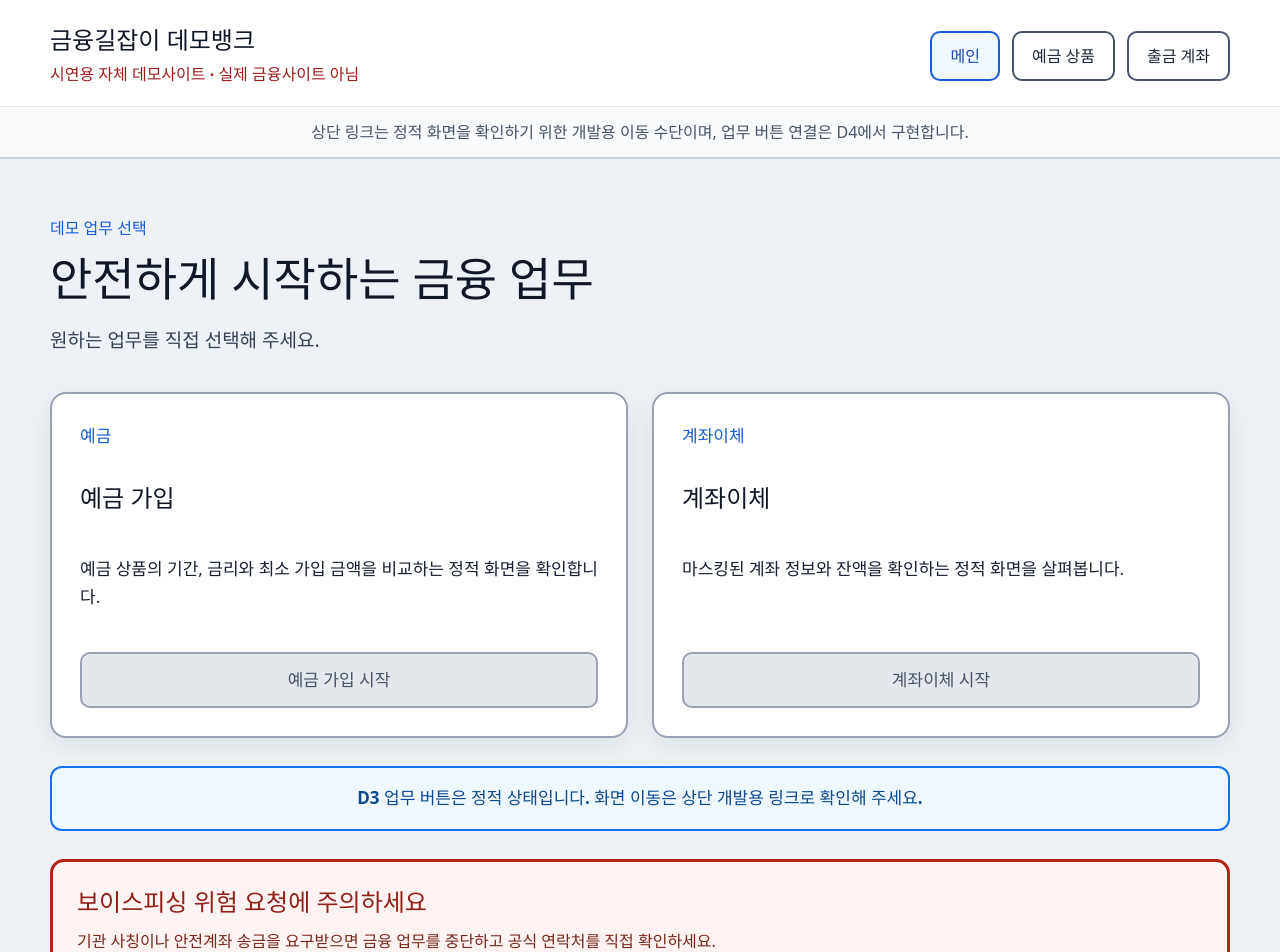
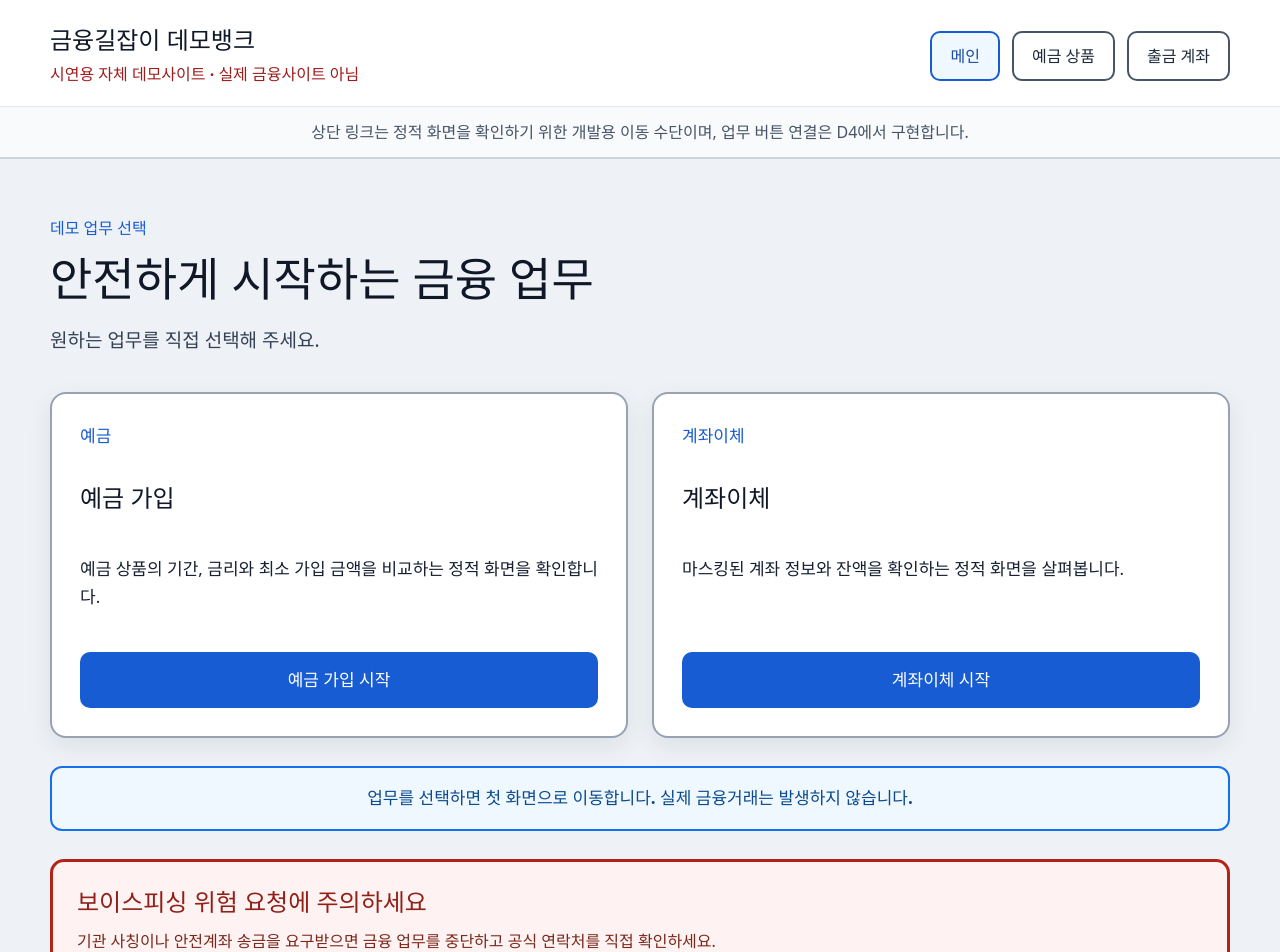
Before and after one commit to woo3885/ddd, a React (Vite) app in the folder demo/demo-bank/: page / in a window 1280 px wide. Shown: the top 952 px of the page. Built offline with nearby package versions, Linux system fonts and the light colour scheme; the HTML template or start-up script is replaced by a standard one.

Commit message:
feat: connect demo bank start navigation

```diff
--- a/demo/demo-bank/src/pages/DepositProductsPage.tsx
+++ b/demo/demo-bank/src/pages/DepositProductsPage.tsx
@@ -62,7 +62,7 @@ export default function DepositProductsPage() {
         className="static-notice"
         role="status"
       >
-        상품 선택은 D4에서 연결합니다. 현재는 상품 정보만 확인할 수
+        상품 선택은 D5 이후에 연결합니다. 현재는 상품 정보만 확인할 수
         있습니다.
       </p>
     </DemoBankLayout>
--- a/demo/demo-bank/src/pages/HomePage.tsx
+++ b/demo/demo-bank/src/pages/HomePage.tsx
@@ -27,7 +27,7 @@ export default function HomePage() {
             type="button"
             className="primary-button"
             aria-describedby={ELEMENT_IDS.STATUS_HOME_STATIC}
-            disabled
+            onClick={() => window.location.assign(ROUTES.DEPOSIT_PRODUCTS)}
           >
             예금 가입 시작
           </button>
@@ -45,7 +45,7 @@ export default function HomePage() {
             type="button"
             className="primary-button"
             aria-describedby={ELEMENT_IDS.STATUS_HOME_STATIC}
-            disabled
+            onClick={() => window.location.assign(ROUTES.TRANSFER_ACCOUNTS)}
           >
             계좌이체 시작
           </button>
@@ -57,8 +57,8 @@ export default function HomePage() {
         className="static-notice"
         role="status"
       >
-        D3 업무 버튼은 정적 상태입니다. 화면 이동은 상단 개발용 링크로
-        확인해 주세요.
+        업무를 선택하면 첫 화면으로 이동합니다. 실제 금융거래는
+        발생하지 않습니다.
       </p>
 
       <aside className="warning-box" aria-label="보이스피싱 위험 요청 주의">
--- a/demo/demo-bank/src/pages/TransferAccountsPage.tsx
+++ b/demo/demo-bank/src/pages/TransferAccountsPage.tsx
@@ -60,7 +60,7 @@ export default function TransferAccountsPage() {
         className="static-notice"
         role="status"
       >
-        계좌 선택은 D4에서 연결합니다. 실제 계좌 상태는 저장하지
+        계좌 선택은 D5 이후에 연결합니다. 실제 계좌 상태는 저장하지
         않습니다.
       </p>
     </DemoBankLayout>
```
Also changed, not shown: 1 other file (tests, documents, lock files or other folders).
